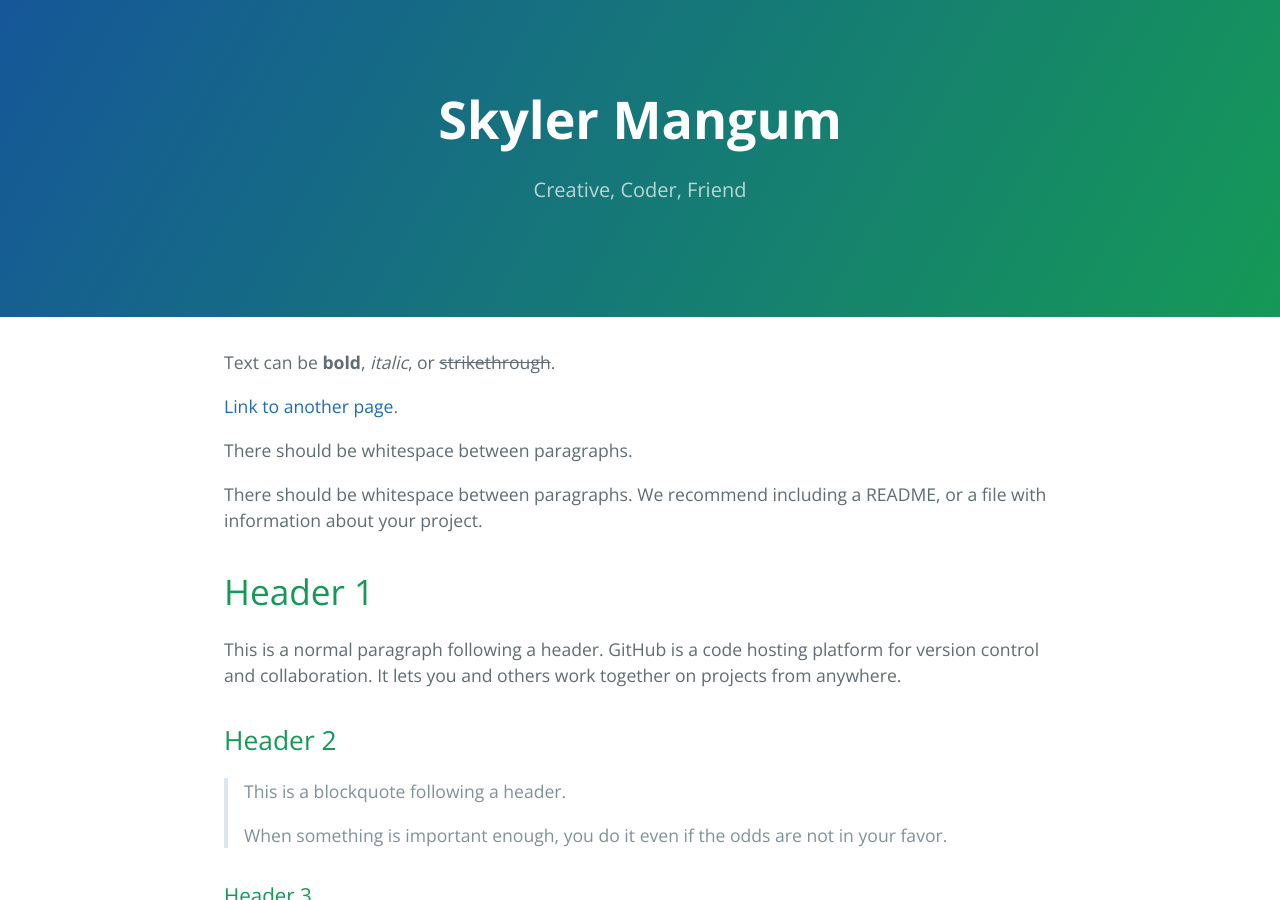
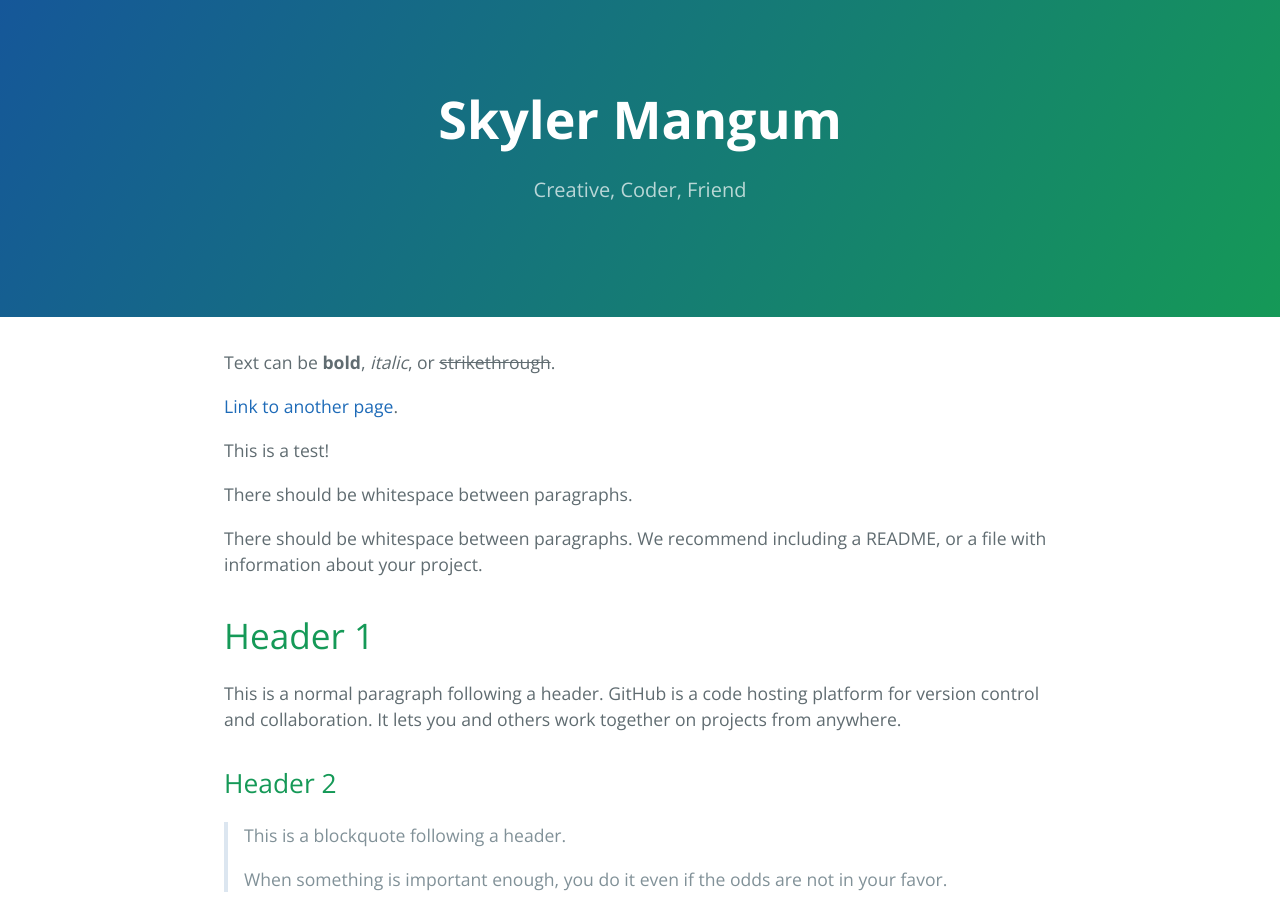
Before and after one commit to Skyler-M/Skyler-M.github.io, a Jekyll site: the page built from index.md, in a window 1280 px wide and 900 px high. Built offline with Jekyll 4.4.1, drawn with Linux system fonts in a browser that asks for light colours.

Commit message:
Update index.md

```diff
--- a/index.md
+++ b/index.md
@@ -5,6 +5,8 @@ layout: default
 Text can be **bold**, _italic_, or ~~strikethrough~~.
 
 [Link to another page](./another-page.html).
+
+<div class="col-sm-12"><p>This is a test!</p></div>
 
 There should be whitespace between paragraphs.
 
```
